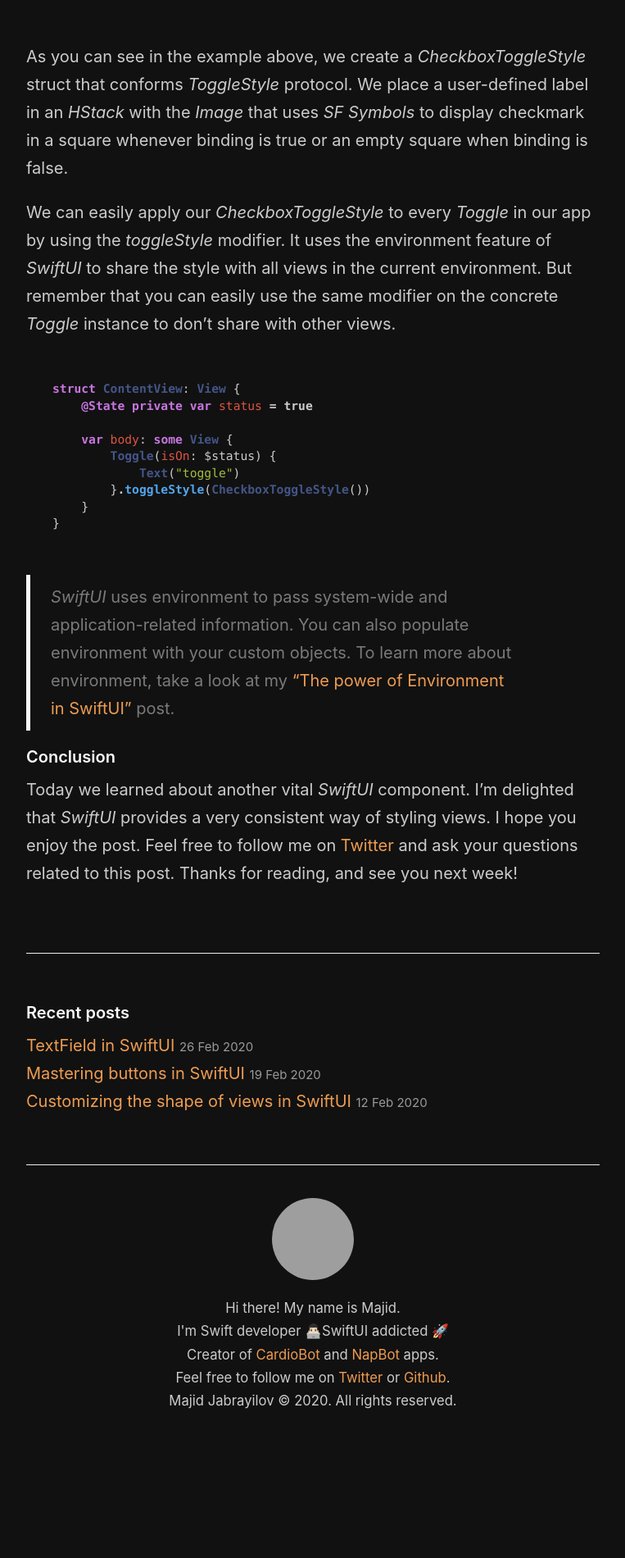
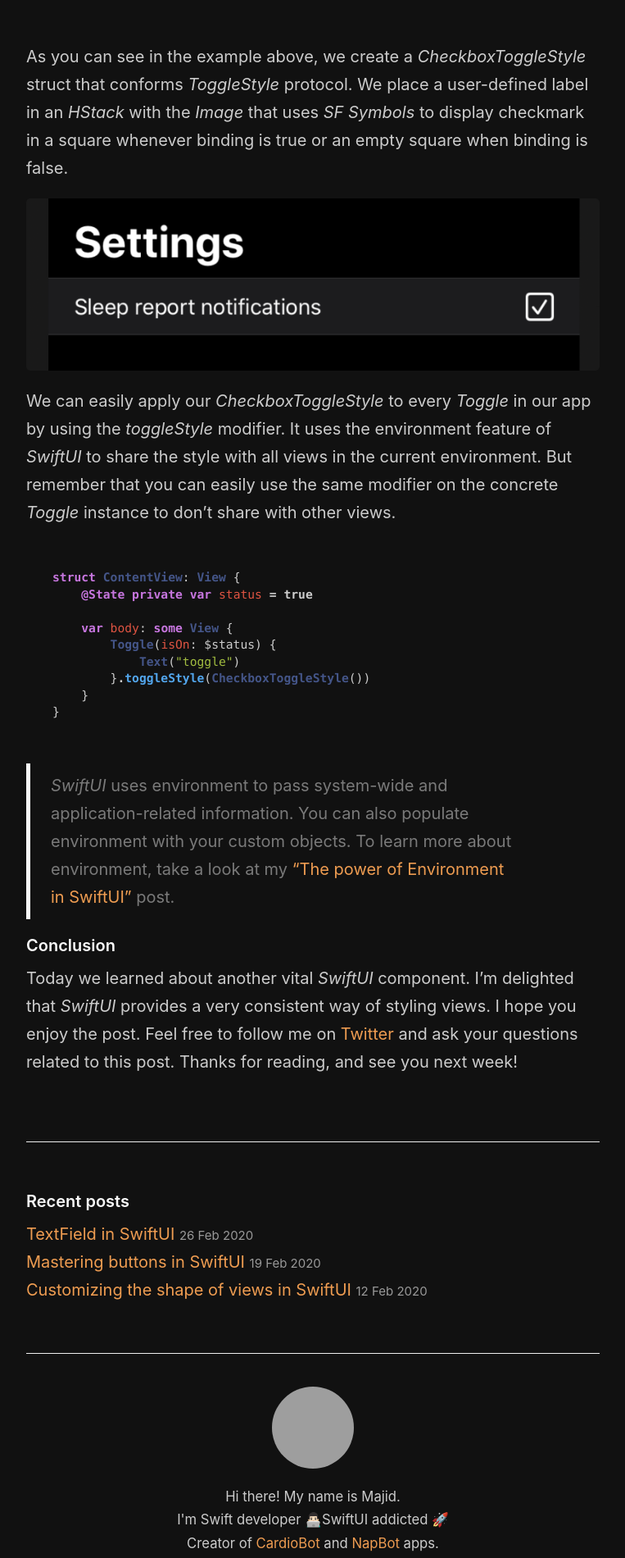
Before and after one commit to mecid/mecid.github.io, a Jekyll site: the page built from _posts/2020-03-04-customizing-toggle-in-swiftui.md, in a window 1280 px wide. Shown: the part 2844-4744 px from the top of the page at 82% size, without its empty margins (258-1021 px from the left). Built offline with Jekyll 4.4.1, drawn with Linux system fonts in a browser that asks for light colours; before the commit the page ends 4607 px from its top, so only the background shows below that; grey boxes are pictures that could not be loaded.

Commit message:
Update 2020-03-04-customizing-toggle-in-swiftui.md

````diff
--- a/_posts/2020-03-04-customizing-toggle-in-swiftui.md
+++ b/_posts/2020-03-04-customizing-toggle-in-swiftui.md
@@ -79,6 +79,8 @@ struct CheckboxToggleStyle: ToggleStyle {
 
 As you can see in the example above, we create a *CheckboxToggleStyle* struct that conforms *ToggleStyle* protocol. We place a user-defined label in an *HStack* with the *Image* that uses *SF Symbols* to display checkmark in a square whenever binding is true or an empty square when binding is false.
 
+![toggle](/public/toggle.png)
+
 We can easily apply our *CheckboxToggleStyle* to every *Toggle* in our app by using the *toggleStyle* modifier. It uses the environment feature of *SwiftUI* to share the style with all views in the current environment. But remember that you can easily use the same modifier on the concrete *Toggle* instance to don't share with other views.
 
 ```swift
````
